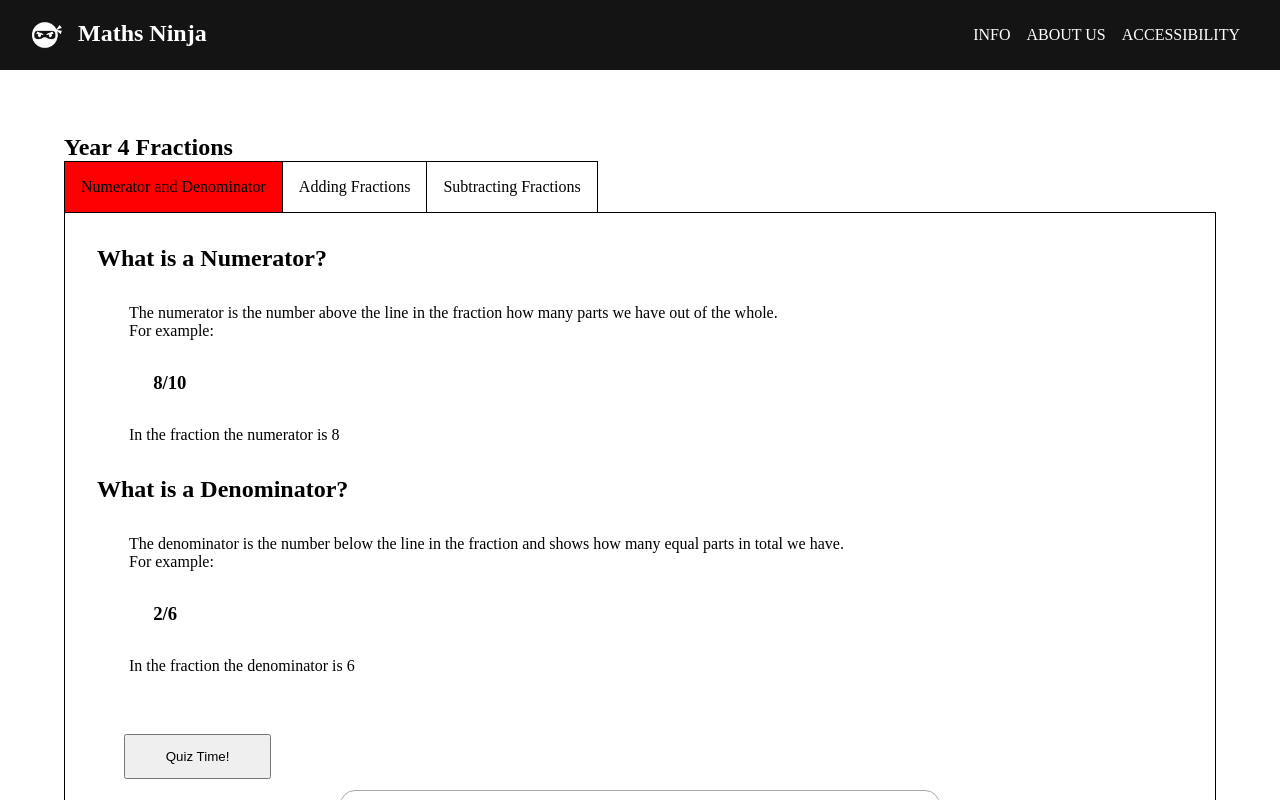
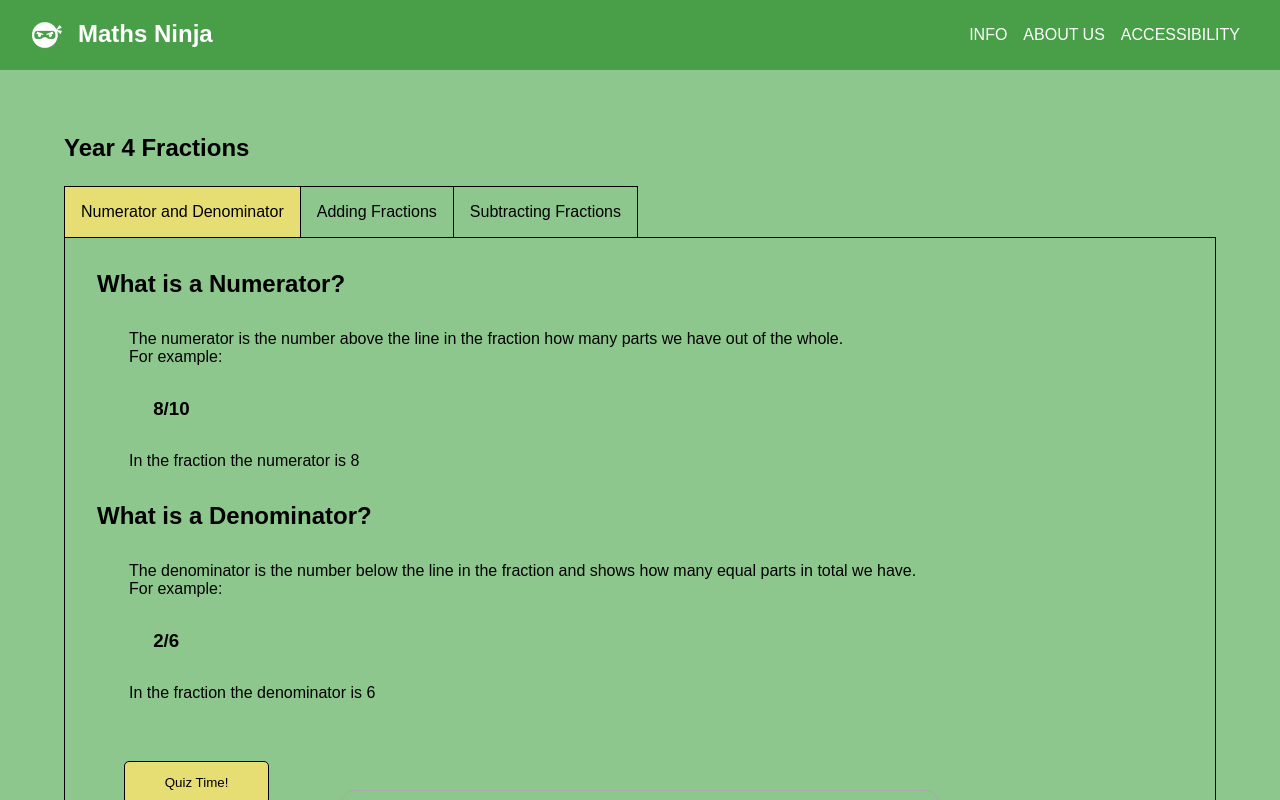
Before and after one commit to MudiaCode/ci536, a plain HTML site: page info/n-d/info-n-d.html in a window 1280 px wide. Drawn offline with Linux system fonts and the light colour scheme.

Commit message:
fix info pages

```diff
--- a/info/n-d/info-n-d.html
+++ b/info/n-d/info-n-d.html
@@ -25,7 +25,7 @@
 
     <div class="y4-d-m">
       <section class="info-section">
-      <h1>Year 4 Fractions</h1>
+      <h2 class="year-header">Year 4 Fractions</h2>
 
         <div class="fraction-info-links">
         <ul>
--- a/style.css
+++ b/style.css
@@ -4,6 +4,7 @@
 margin: 0;
 padding: 0;
 box-sizing: border-box;
+  font-family: Arial, Helvetica, sans-serif;
 }
 
 body, html {
@@ -11,6 +12,7 @@ body, html {
   padding: 0;
   height: 100%;
   overflow: hidden; /* Prevent browser default scroll */
+  background-color: #8dc78d;
 }
 
 p {
@@ -32,8 +34,8 @@ h3 {
 
 nav {
   height: 70px;
-  background: rgb(20, 20, 20);
-  color: rgb(220, 220, 220);
+  background-color: #489f48;
+  color: #FFFFFF;
   padding: 0 2rem;
   display: flex;
   justify-content: space-between;
@@ -44,6 +46,7 @@ nav {
 
 .nav-links ul {
   display: flex;
+  background-color: transparent;
 }
 
 nav li {
@@ -58,12 +61,14 @@ nav a {
 
 .logo a {
   display: flex;
+  background-color: transparent;
 }
 
 .logo-img {
   width: 30px;
   margin-right: 1em;
   filter: invert(100%);
+  background: transparent;
 }
 
 .hero {
@@ -79,12 +84,14 @@ nav a {
   /* 16:9 Aspect Ration */
   width: 80em;
   height: 45em;
-  margin-bottom: 3em;
 }
 
 button {
   padding: 1em 3em;
   margin: 2em;
+  background-color: #e7de73;
+  border: black 1px solid;
+  border-radius: 5px;
 }
 
 .fraction-info-links ul {
@@ -173,7 +180,7 @@ input[type="submit"] {
 }
 
 .main {
-  background-color: red;
+  background-color: #e7de73;
 }
 
 .year-header {
```
Also changed, not shown: info/add/info-add.html (+2 -2 lines), info/sub/info-sub.html (+2 -2 lines).
